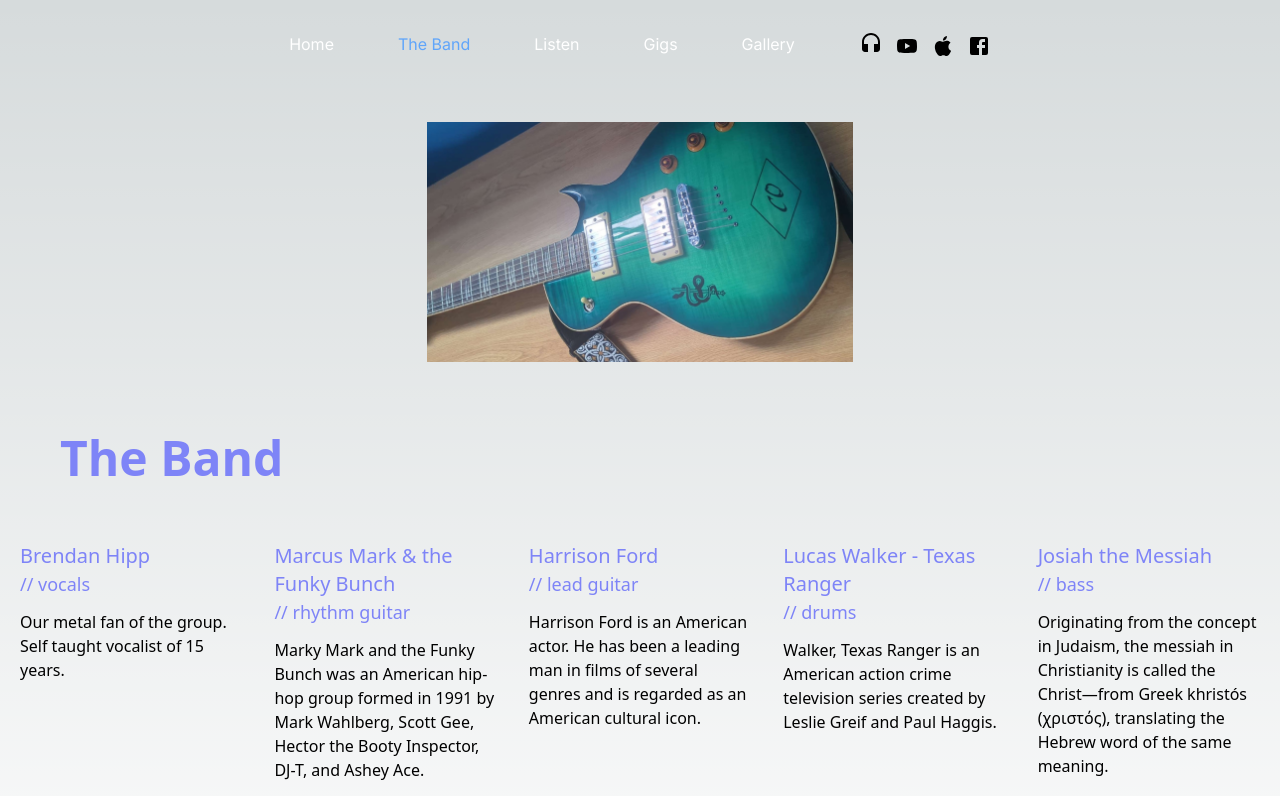
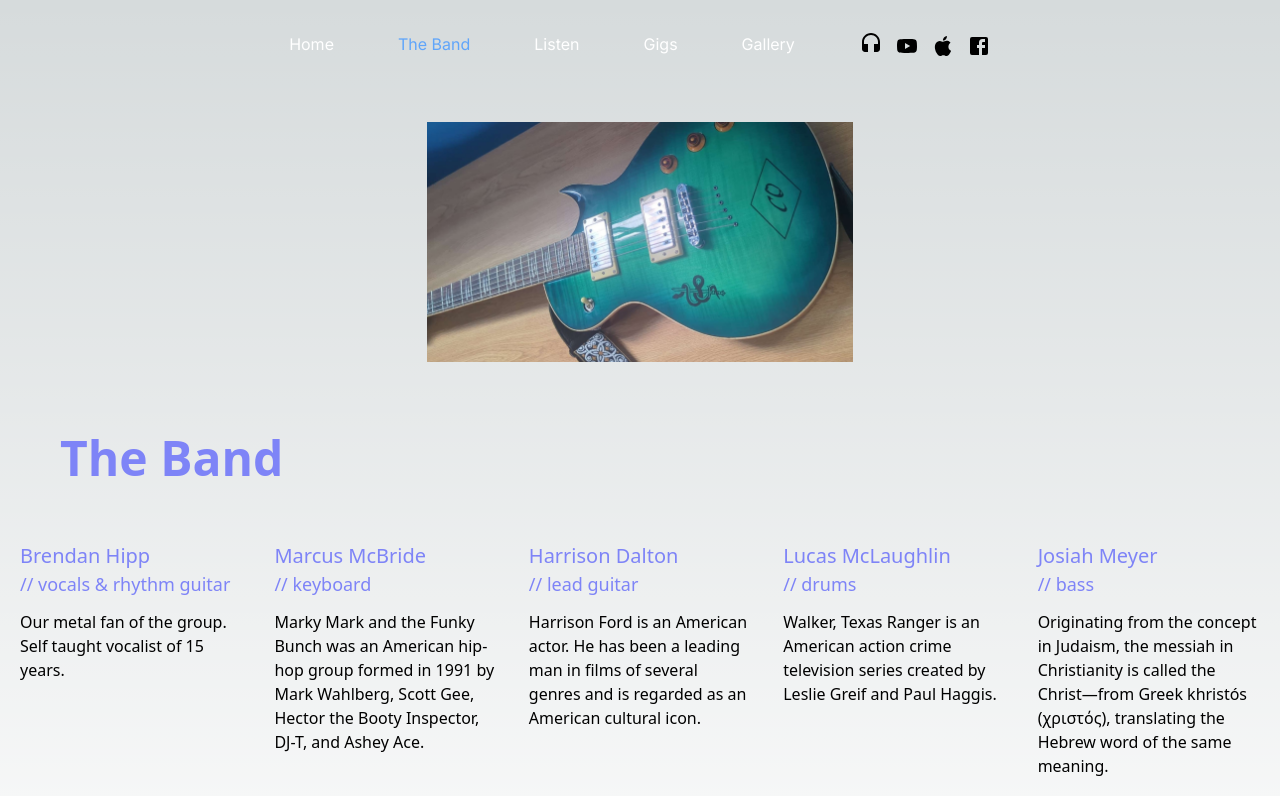
Before and after one commit to quinnhipp/the-crystal-orchard, a Next.js app: page /band in a window 1280 px wide. Shown: the top 796 px of the page. Built offline with nearby package versions, Linux system fonts and the light colour scheme.

Commit message:
Updated member names

```diff
--- a/app/band/page.tsx
+++ b/app/band/page.tsx
@@ -22,16 +22,16 @@
             <div className="md:flex gap-8 justify-between">
               <div className="mt-8 md:w-1/5">
                 <p className="text-[#7E84F7] text-xl">Brendan Hipp</p>
-                <p className="text-[#7E84F7] text-lg">// vocals</p>
+                <p className="text-[#7E84F7] text-lg">
+                  // vocals & rhythm guitar
+                </p>
                 <p className="text-base mt-3">
                   Our metal fan of the group. Self taught vocalist of 15 years.
                 </p>
               </div>
               <div className="mt-8 md:w-1/5">
-                <p className="text-[#7E84F7] text-xl">
-                  Marcus Mark & the Funky Bunch
-                </p>
-                <p className="text-[#7E84F7] text-lg">// rhythm guitar</p>
+                <p className="text-[#7E84F7] text-xl">Marcus McBride</p>
+                <p className="text-[#7E84F7] text-lg">// keyboard</p>
                 <p className="text-base mt-3">
                   Marky Mark and the Funky Bunch was an American hip-hop group
                   formed in 1991 by Mark Wahlberg, Scott Gee, Hector the Booty
@@ -39,7 +39,7 @@
                 </p>
               </div>
               <div className="mt-8 md:w-1/5">
-                <p className="text-[#7E84F7] text-xl">Harrison Ford</p>
+                <p className="text-[#7E84F7] text-xl">Harrison Dalton</p>
                 <p className="text-[#7E84F7] text-lg">// lead guitar</p>
                 <p className="text-base mt-3">
                   Harrison Ford is an American actor. He has been a leading man
@@ -48,9 +48,7 @@
                 </p>
               </div>
               <div className="mt-8 md:w-1/5">
-                <p className="text-[#7E84F7] text-xl">
-                  Lucas Walker - Texas Ranger
-                </p>
+                <p className="text-[#7E84F7] text-xl">Lucas McLaughlin</p>
                 <p className="text-[#7E84F7] text-lg">// drums</p>
                 <p className="text-base mt-3">
                   Walker, Texas Ranger is an American action crime television
@@ -58,7 +56,7 @@
                 </p>
               </div>
               <div className="mt-8 md:w-1/5">
-                <p className="text-[#7E84F7] text-xl">Josiah the Messiah</p>
+                <p className="text-[#7E84F7] text-xl">Josiah Meyer</p>
                 <p className="text-[#7E84F7] text-lg">// bass</p>
                 <p className="text-base mt-3">
                   Originating from the concept in Judaism, the messiah in
```
